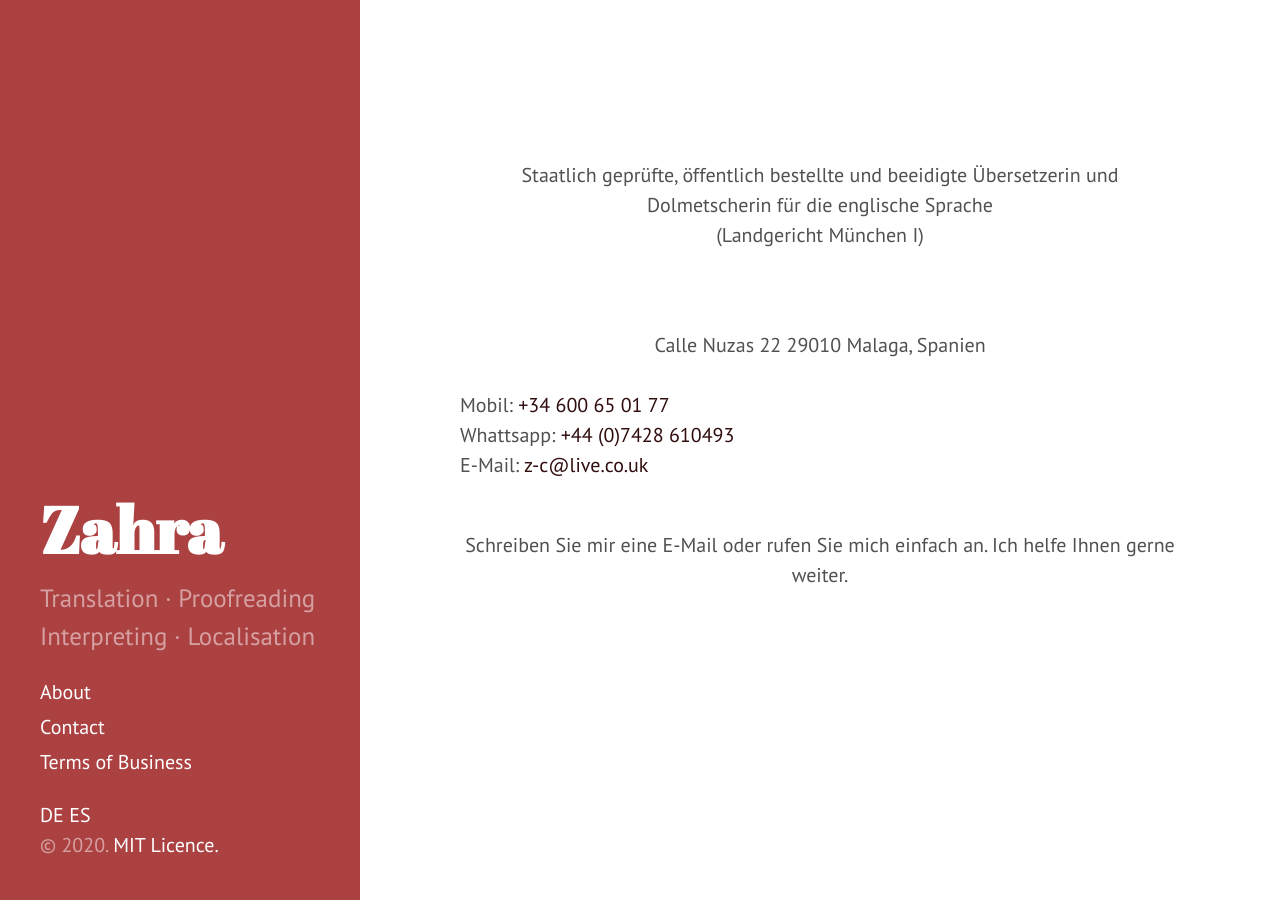
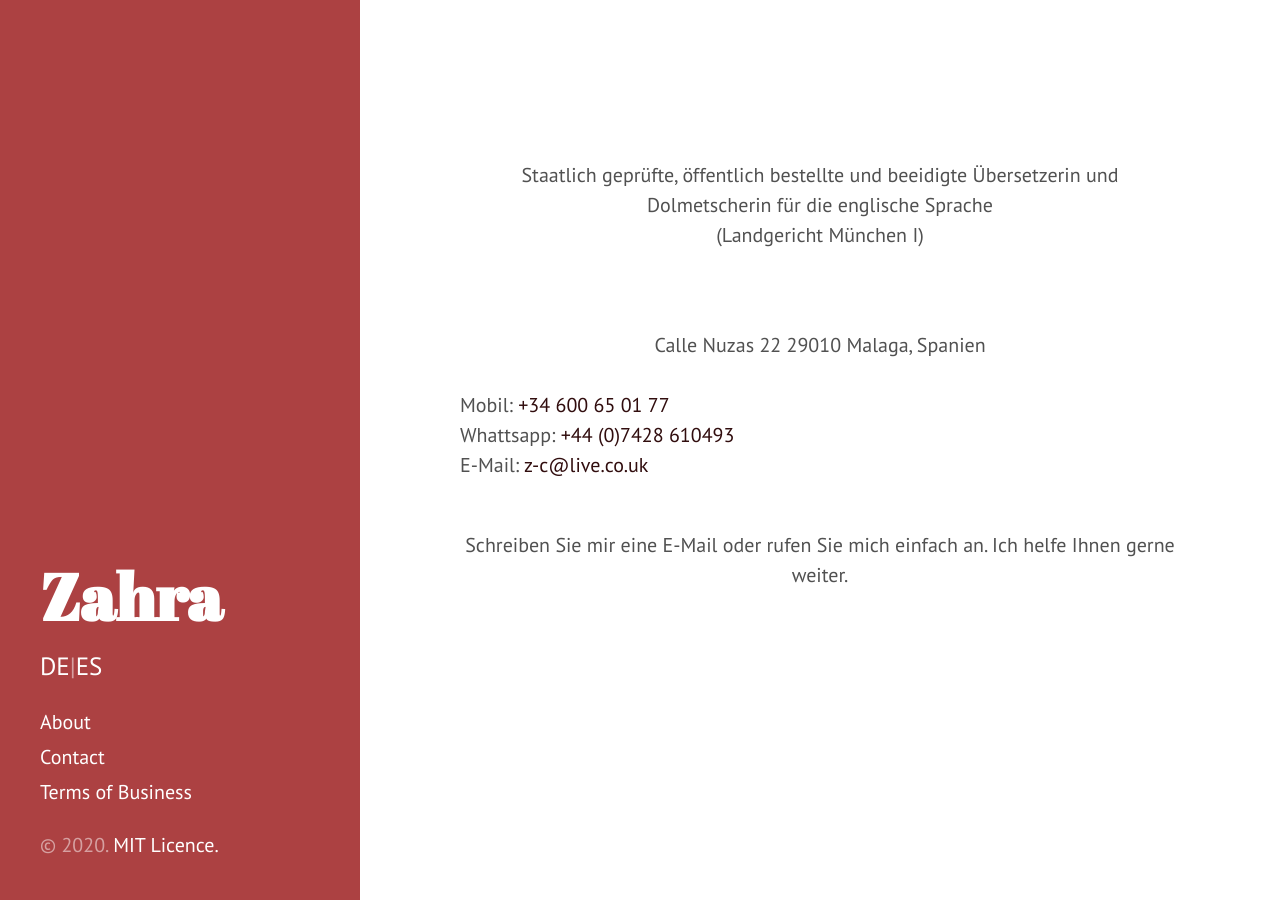
Before and after one commit to Zahra-Claire-Bahrani-Peacock/zahra-claire-bahrani-peacock.github.io, a Jekyll site: the page built from DE.md, in a window 1280 px wide. Built offline with Jekyll 4.4.1, drawn with Linux system fonts in a browser that asks for light colours.

Commit message:
Trying to make languages pages visible

```diff
--- a/_config.yml
+++ b/_config.yml
@@ -5,7 +5,7 @@ highlighter:      rouge
 # Setup
 title:            Zahra
 tagline:          'Home'
-description:      'Translation &middot; Proofreading<br/>Interpreting &middot; Localisation'
+description:      '<a href="{{ site.baseurl }}/DE.md">DE</a>|<a href="{{ site.baseurl }}/ES.md">ES</a>'
 url:              https://zahra-claire-bahrani-peacock.github.io/
 baseurl:          /
 
--- a/_includes/sidebar.html
+++ b/_includes/sidebar.html
@@ -26,7 +26,6 @@
       {% endfor %}
 
     </nav>
-    <a href="{{ site.baseurl }}/DE.md">DE</a> <a href="{{ site.baseurl }}/ES.md">ES</a>
     <p>&copy; {{ site.time | date: '%Y' }}. <a href="{{ site.baseurl }}/LICENSE.md">MIT Licence.</a></p>
   </div>
 </div>
```
Also changed, not shown: index.html (+6 -6 lines).
